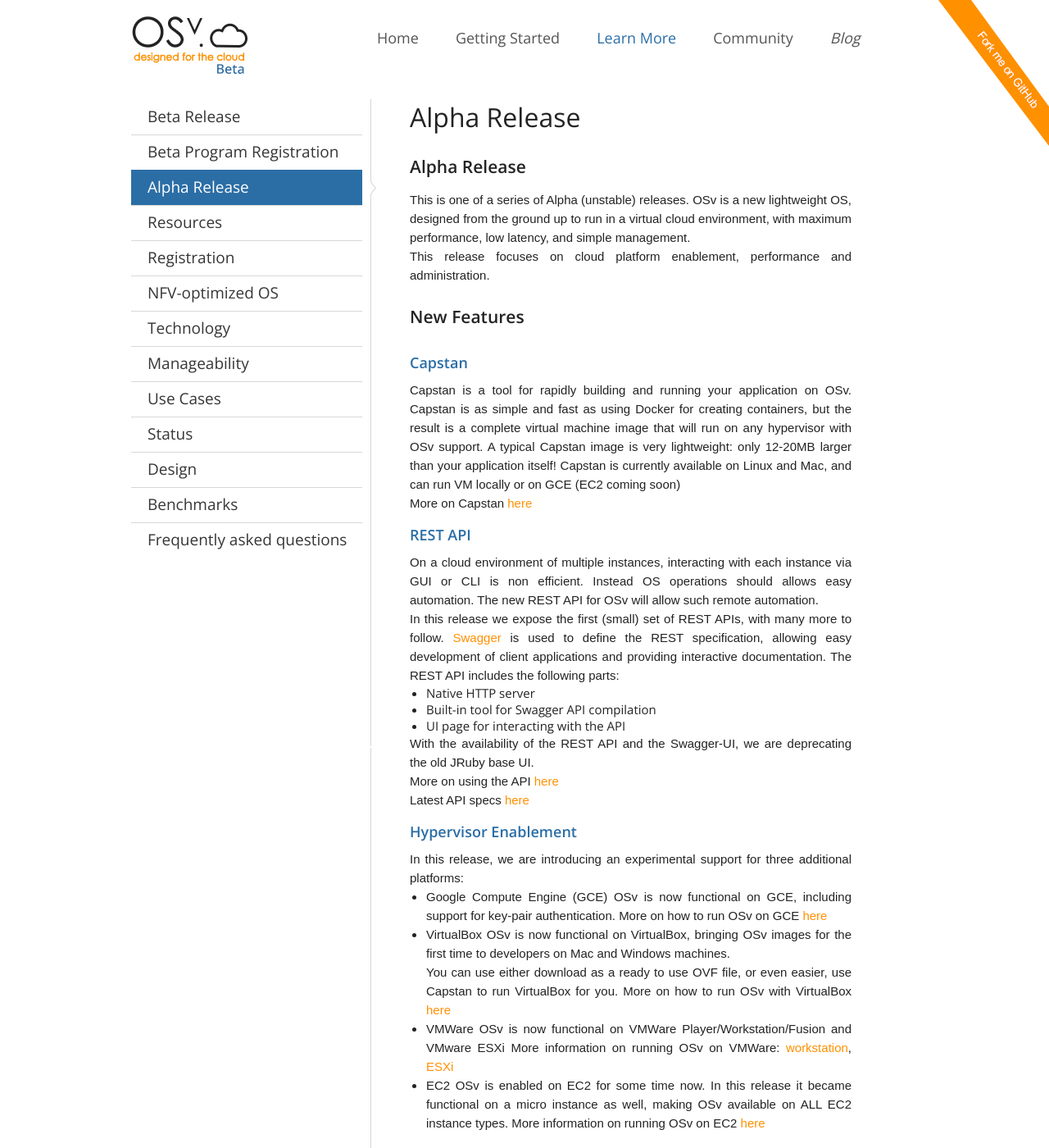
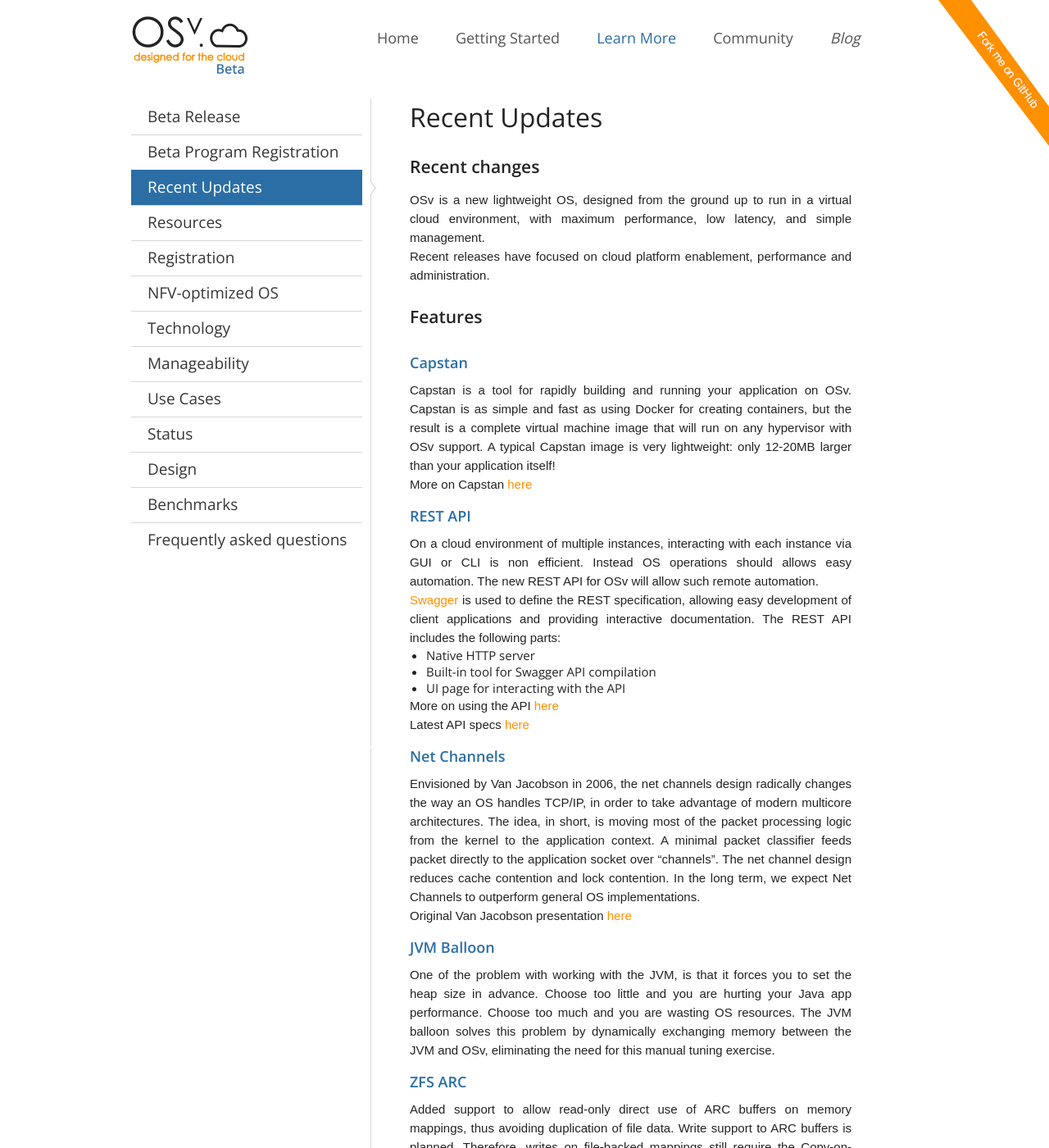
Before and after one commit to osv-io/osv-io.github.io, a Jekyll site: the page built from _posts/learn/2014-04-07-alpha.md, in a window 1280 px wide and 1400 px high. Shown: the whole window at 82% size. Built offline with Jekyll 4.4.1, drawn with Linux system fonts in a browser that asks for light colours; some of the changed text lies outside the part shown.

Commit message:
Rename alpha page to Recent Updates
Edit to remove old alpha content and summarize recent
work.

Signed-off-by: Don Marti <dmarti@cloudius-systems.com>

```diff
--- a/_posts/learn/2014-04-07-alpha.md
+++ b/_posts/learn/2014-04-07-alpha.md
@@ -1,84 +1,50 @@
 ---
 layout: nav
-title: Alpha Release
+title: Recent Updates
 category: learn
 show_heading: yes
 nav: learn
 
 ---
 
-## Alpha Release
-This is one of a series of Alpha (unstable) releases.
+## Recent changes
+
 OSv is a new lightweight OS, designed from the ground up to run in a
 virtual cloud environment, with maximum performance, low latency, and
 simple management.
 
-This release focuses on cloud platform enablement,  performance and
+Recent releases have focused on cloud platform enablement,  performance and
 administration.
 
 <!--more-->
 
-## New Features
+## Features
 
 ### Capstan
 Capstan is a tool for rapidly building and running your application on OSv. Capstan is as simple and fast as using Docker for creating containers, but the result is a complete virtual machine image that will run on any hypervisor with OSv support. A typical Capstan image is very lightweight: only 12-20MB larger than your application itself!
-Capstan is currently available on Linux and Mac, and can run VM
-locally or on GCE (EC2 coming soon)
 
 More on Capstan [here](http://osv.io/capstan/)
 
 ### REST API
+
 On a cloud environment of multiple instances, interacting with each instance via GUI or CLI is non efficient. Instead OS operations should allows easy automation. The new REST API for OSv will allow such remote automation.
 
-In this release we expose the first (small) set of REST APIs, with many more to follow.
 [Swagger](http://developers.helloreverb.com/swagger/) is used to define the REST specification, allowing easy development of client applications and providing  interactive documentation.
 The REST API includes the following parts:
 * Native HTTP server
 * Built-in tool for Swagger API compilation
 * UI page for interacting with the API
 
-With the availability of the REST API and the Swagger-UI, we are deprecating the old JRuby base UI.
-
-
 More on using the API [here](https://github.com/cloudius-systems/osv/wiki/The-RESTful-API)
 
 Latest API specs [here](http://osv.io/api/swagger-ui/dist/index.html)
-
-### Hypervisor Enablement
-
-In this release, we are introducing an experimental support for three additional platforms:
-
-- Google Compute Engine (GCE)
-OSv is now functional on GCE, including support for key-pair authentication.
-More on how to run OSv on GCE [here](https://github.com/cloudius-systems/osv/wiki/Running-OSv-on-Google-Compute-Engine)
-
-- VirtualBox
-OSv is now functional on VirtualBox, bringing OSv images for the first time to developers on Mac and Windows machines.
-You can use either download as a ready to use OVF file, or even easier, use Capstan to run VirtualBox for you.
-More on how to run OSv with VirtualBox [here](https://github.com/cloudius-systems/osv/wiki/Running-OSv-on-VirtualBox)
-
-- VMWare
-OSv is now functional on VMWare Player/Workstation/Fusion and VMware ESXi
-More information on running OSv on VMWare:
-[workstation](https://github.com/cloudius-systems/osv/wiki/Running-OSv-on-VMware-Workstation%2C-Fusion-and-Player), [ESXi](https://github.com/cloudius-systems/osv/wiki/Running-OSv-on-VMware-ESXi)
-
-- EC2
-OSv is enabled on EC2 for some time now. In this release it became
-functional on a micro instance as well, making OSv available on ALL
-EC2 instance types.
-More information on running OSv on EC2 [here](https://github.com/cloudius-systems/osv/wiki/Running-OSv-on-EC2)
-
-### Porting to other architectures
-The AArch64 Port of OSv has been started, initially targeting the QEMU Mach-virt platform, running on the ARM Foundation Model v8.
-
-More on ARM port [here](https://github.com/cloudius-systems/osv/wiki/AArch64)
 
 ### Net Channels
 Envisioned by Van Jacobson in 2006, the net channels design radically changes the way an OS handles TCP/IP, in order to take advantage of modern multicore architectures.
 The idea, in short, is moving most of the packet processing logic from the kernel to the application context. A minimal packet classifier feeds packet directly to the application socket over “channels”.
 The net channel design reduces cache contention and lock contention. In the long term, we expect Net Channels to outperform general OS implementations.
 
-Original Van Jacobson deck [here](http://www.lemis.com/grog/Documentation/vj/lca06vj.pdf)
+Original Van Jacobson presentation [here](http://www.lemis.com/grog/Documentation/vj/lca06vj.pdf)
 
 ### JVM Balloon
 One of the problem with working with the JVM, is that it forces you to set the heap size in advance.
@@ -98,20 +64,4 @@ The latest additions are:
 
 * VMW Virtual Network Adaptor (VMXNET3)
 
-More on OSv driver support [here](https://github.com/cloudius-systems/osv/wiki/Supported-Drivers)
-
-
-## Appliances
-We are constantly looking to improve the usability and performance of OSv base appliances.
-In this release, we introduce a new, written from scratch, prototype implementation of memcached.
-Although still in early phase, and not fully functional yet, it
-already outperforms memcached on Linux by almost **300%** !
-
-More on memcached prototype and benchmark
-[here](https://github.com/cloudius-systems/osv/wiki/OSv-Case-Study:-Memcached)
-
-Other appliances do not outperform Linux guest by that much.
-Our plans is to boost their performance but the expected gain depends whether they are
-CPU or IO bound - improvement is expected for the second.
-
-Download OSv Virtual Appliances [here](/downloads)
+More: [OSv driver support](https://github.com/cloudius-systems/osv/wiki/Supported-Drivers)
```
